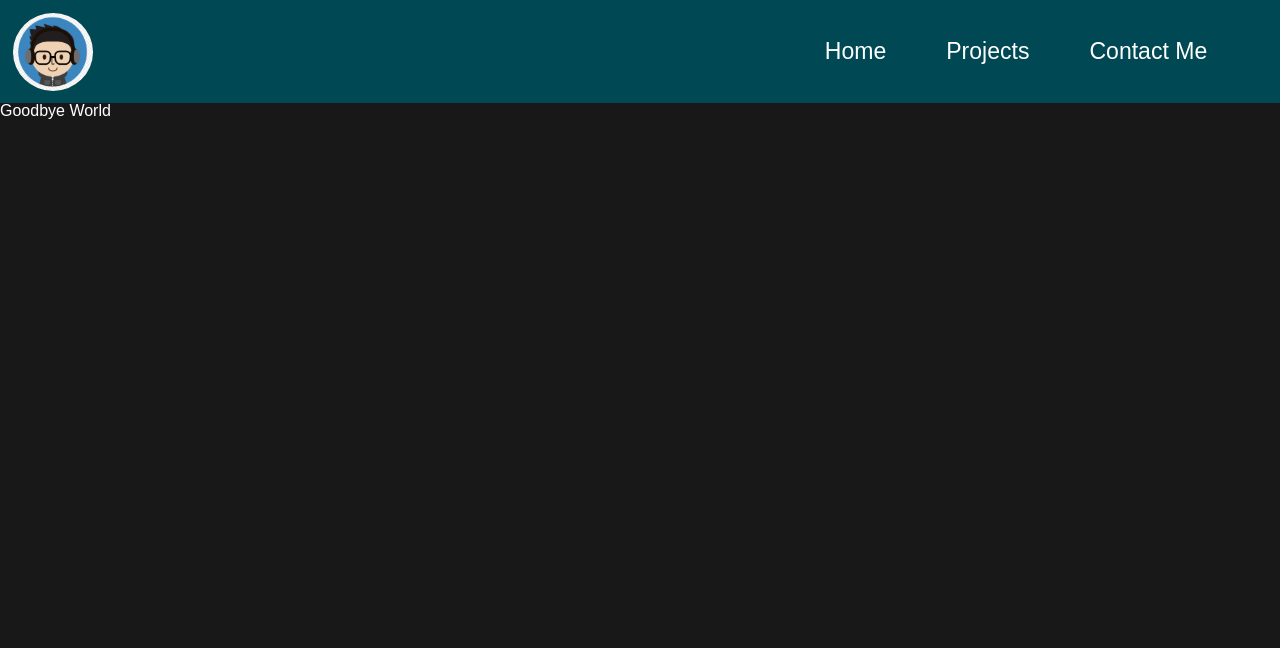
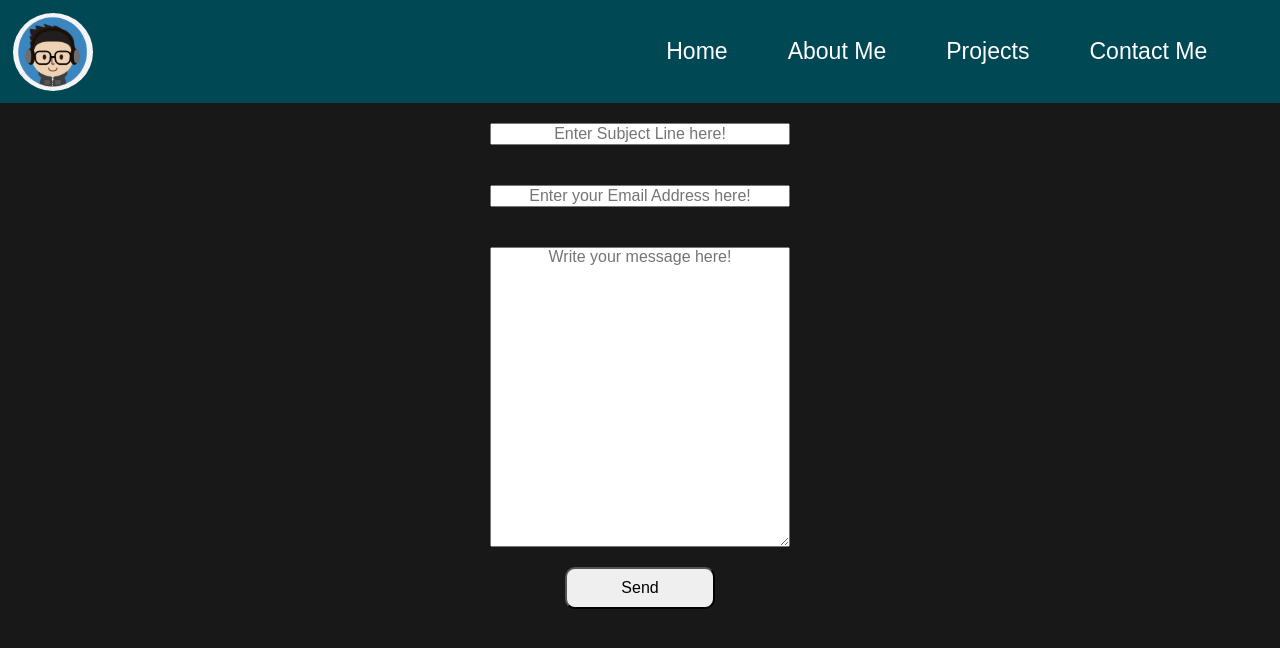
Before and after one commit to CJFeagin33/JustinPortfolio, a React (Vite) app: page /contactPage in a window 1280 px wide. Shown: the top 648 px of the page. Built offline with nearby package versions, Linux system fonts and the light colour scheme.

Commit message:
added contact page

```diff
--- /dev/null
+++ b/src/components/ContactMe/index.css
@@ -0,0 +1,35 @@
+.contactMe {
+    display: flex;
+    flex-direction: column;
+    align-items: center;
+}
+
+.title {
+    margin: 20px;
+    text-align: center;
+    width: 300px;
+}
+
+.email {
+    margin: 20px;
+    text-align: center;
+    width: 300px;
+}
+
+.textBody {
+    margin: 20px;
+    text-align: center;
+    width: 300px;
+    height: 300px;
+}
+
+.sendBtn {
+    padding: 10px;
+    width: 150px;
+    border-radius: 10px;
+}
+
+.titleErr {
+    display: none;
+    color: red;
+}
--- /dev/null
+++ b/src/components/ContactMe/index.jsx
@@ -0,0 +1,43 @@
+import './index.css'
+import { useState } from 'react';
+
+function ContactMe () {
+    const [title, setTitle] = useState("")
+
+    function changeTitle(e) {
+        setTitle(e.target.value)
+    }
+
+    function onBlurTitle() {
+        if(title == "") {
+            document.querySelector(".titleErr").style.display = "block";
+        } else {
+            document.querySelector(".titleErr").style.display = "none";
+        }
+    }
+
+    return (
+        <form className="contactMe">
+            <input
+                className="title"
+                type="text"
+                placeholder='Enter Subject Line here!'
+                value={title}
+                onChange={changeTitle}
+                onBlur={onBlurTitle}
+            />
+            <p className="titleErr">Title cannot be empty!</p>
+
+
+            <input className="email" type="email" placeholder='Enter your Email Address here!'/>
+            <textarea className="textBody" placeholder='Write your message here!'>
+
+            </textarea>
+            <button className="sendBtn">
+                Send
+            </button>
+        </form>
+    )
+}
+
+export default ContactMe;
--- a/src/components/NavLinks/index.jsx
+++ b/src/components/NavLinks/index.jsx
@@ -17,12 +17,17 @@ function NavLinks({ closeHamburger, isMobile }) {
                     </NavLink>
                 </li>
                 <li>
+                    <NavLink to='/aboutMe' onClick={closeHamburgerMenu}>
+                        About Me
+                    </NavLink>
+                </li>
+                <li>
                     <NavLink to='/projects' onClick={closeHamburgerMenu}>
                         Projects
                     </NavLink>
                 </li>
                 <li>
-                    <NavLink to='/ContactMe' onClick={closeHamburgerMenu}>
+                    <NavLink to='/contactPage' onClick={closeHamburgerMenu}>
                         Contact Me
                     </NavLink>
                 </li>
--- a/src/pages/contactPage.jsx
+++ b/src/pages/contactPage.jsx
@@ -1,7 +1,11 @@
+import ContactMe from "../components/ContactMe";
+
 function ContactPage() {
     return (
-        <p>Goodbye World
-        </p>
+        <>
+            <ContactMe />
+        </>
+
     )
 }
 
```
